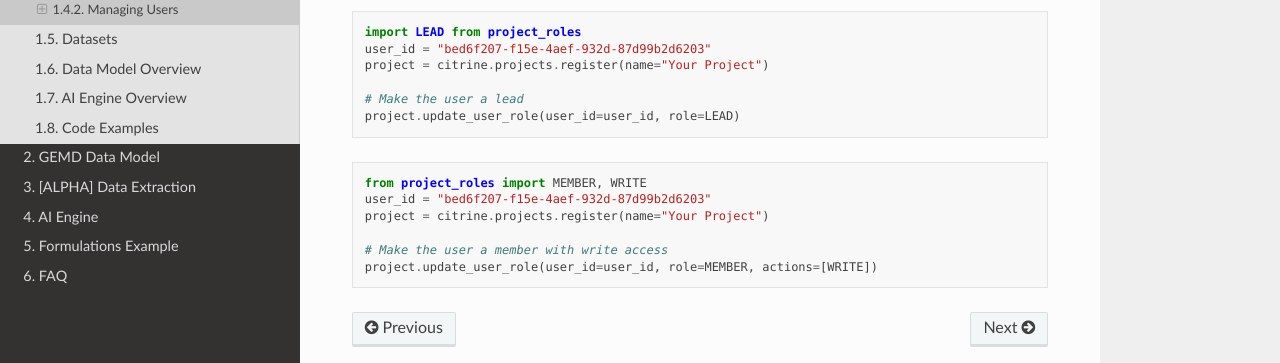
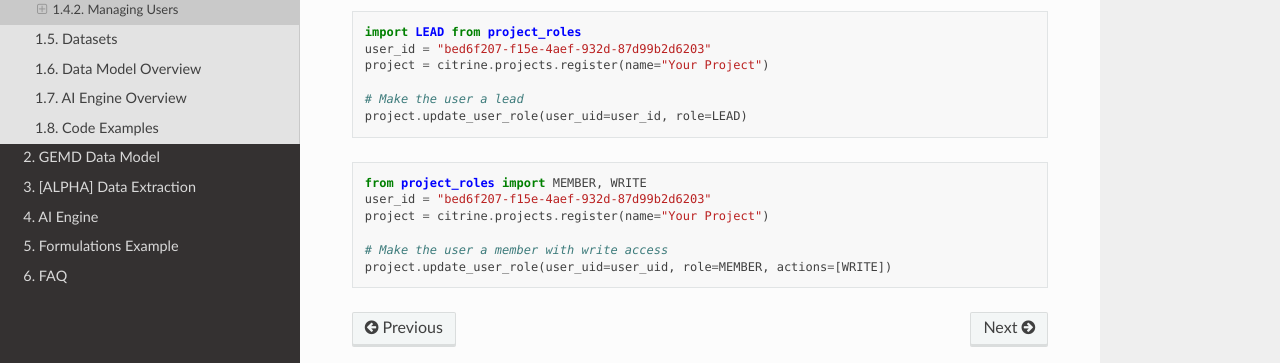
Before and after one commit to CitrineInformatics/citrine-python, a Sphinx documentation site: the page built from docs/source/getting_started/projects.rst, in a window 1280 px wide and 900 px high, scrolled down 1772 px. Shown: the part 423-786 px from the top of the window. Built offline with Sphinx 7.4.7 and the Read the Docs theme 2.0.0, drawn with Linux system fonts in a browser that asks for light colours.

Commit message:
PLA-8346 user_id to user_uid typo

```diff
--- a/docs/source/getting_started/projects.rst
+++ b/docs/source/getting_started/projects.rst
@@ -114,7 +114,7 @@
     project = citrine.projects.register(name="Your Project")
 
     # Make the user a lead
-    project.update_user_role(user_id=user_id, role=LEAD)
+    project.update_user_role(user_uid=user_id, role=LEAD)
 
 
 .. code-block:: python
@@ -124,4 +124,4 @@
     project = citrine.projects.register(name="Your Project")
 
     # Make the user a member with write access
-    project.update_user_role(user_id=user_id, role=MEMBER, actions=[WRITE])
+    project.update_user_role(user_uid=user_uid, role=MEMBER, actions=[WRITE])
```
